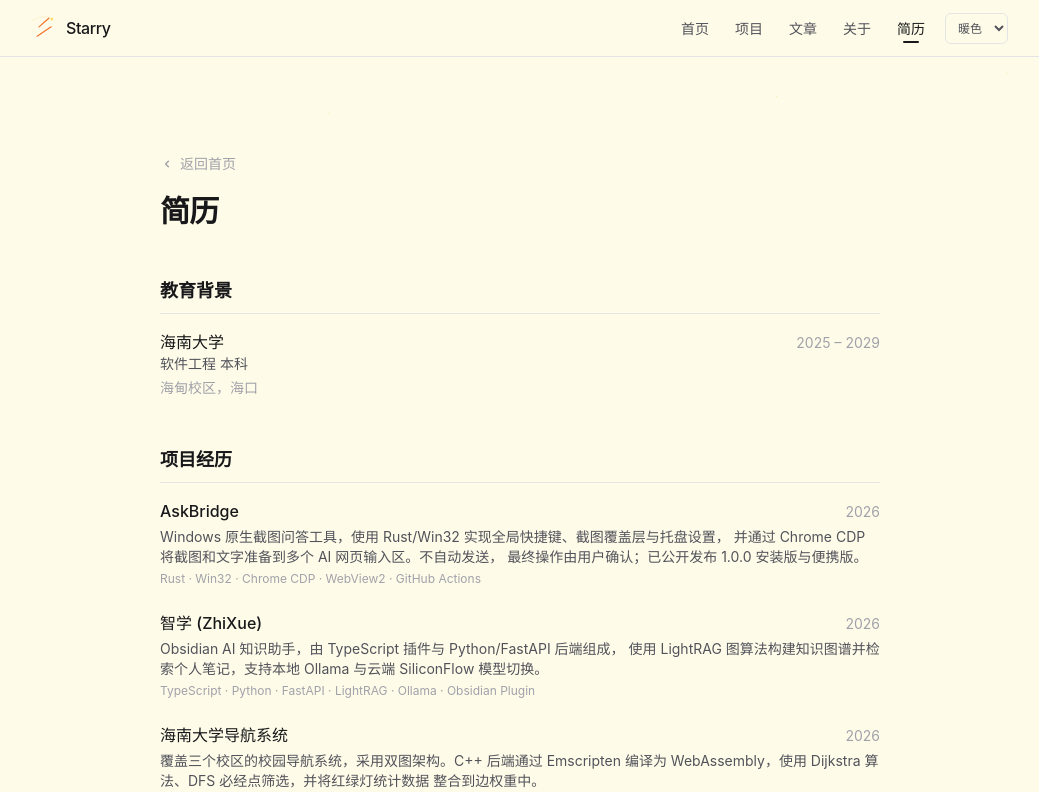
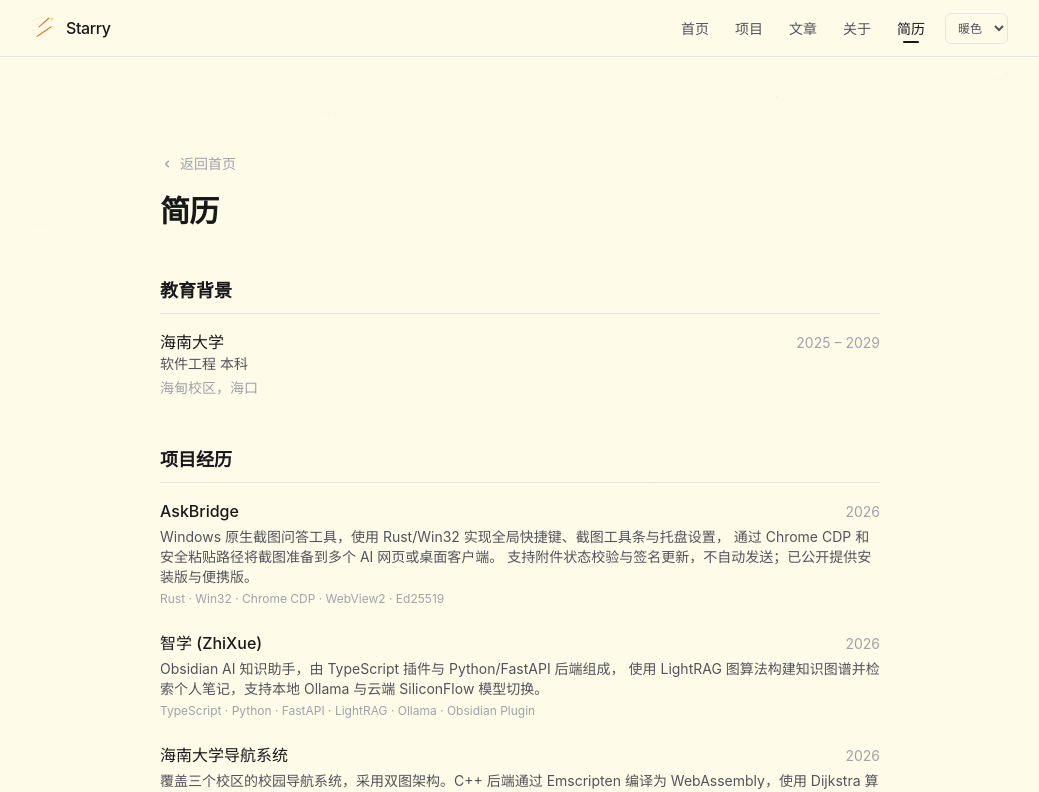
Before and after one commit to wanghongyu666qiang/starry-blog, a Next.js app: page /resume in a window 1280 px wide. Shown: the top 792 px of the page, without its empty margins (120-1159 px from the left). Built offline with nearby package versions, Linux system fonts and the light colour scheme.

Commit message:
content: update AskBridge showcase

```diff
--- a/src/app/resume/page.tsx
+++ b/src/app/resume/page.tsx
@@ -40,12 +40,12 @@ export default function ResumePage() {
               <span className="text-sm text-text-tertiary">2026</span>
             </div>
             <p className="mt-1 text-sm text-text-secondary">
-              Windows 原生截图问答工具，使用 Rust/Win32 实现全局快捷键、截图覆盖层与托盘设置，
-              并通过 Chrome CDP 将截图和文字准备到多个 AI 网页输入区。不自动发送，
-              最终操作由用户确认；已公开发布 1.0.0 安装版与便携版。
+              Windows 原生截图问答工具，使用 Rust/Win32 实现全局快捷键、截图工具条与托盘设置，
+              通过 Chrome CDP 和安全粘贴路径将截图准备到多个 AI 网页或桌面客户端。
+              支持附件状态校验与签名更新，不自动发送；已公开提供安装版与便携版。
             </p>
             <p className="mt-1 text-xs text-text-tertiary">
-              Rust &middot; Win32 &middot; Chrome CDP &middot; WebView2 &middot; GitHub Actions
+              Rust &middot; Win32 &middot; Chrome CDP &middot; WebView2 &middot; Ed25519
             </p>
           </div>
           <div>
--- a/src/content/projects/askbridge.md
+++ b/src/content/projects/askbridge.md
@@ -1,10 +1,10 @@
 ---
 title: "AskBridge"
-description: "Windows 原生截图问答工具：用全局快捷键截取屏幕内容并准备到 AI 网页输入区，以隐私边界和手动确认发送为核心。"
+description: "Windows 原生截图问答工具：用全局快捷键截取屏幕并安全准备到多个 AI 网页，支持附件状态校验与签名更新，始终由用户确认发送。"
 date: "2026-08-13"
-updated: "2026-08-24"
-role: "Independent Developer — 负责产品设计、Rust/Win32 客户端、Chrome CDP 自动化、安全边界、安装打包与发布验收"
-tech_stack: ["Rust", "Win32", "Chrome DevTools Protocol", "WebView2", "PowerShell", "GitHub Actions"]
+updated: "2026-08-31"
+role: "Independent Developer — 负责产品设计、Rust/Win32 客户端、浏览器与桌面端自动化、安全更新、安装打包及发布验收"
+tech_stack: ["Rust", "Win32", "Chrome DevTools Protocol", "WebView2", "Ed25519", "GitHub Actions"]
 github_url: "https://github.com/wanghongyu666qiang/AskBridge"
 status: "已完成"
 featured: true
@@ -20,7 +20,9 @@ featured: true
 - `Alt+Shift+Q`：使用默认模型和快速提示词准备截图内容
 - `Alt+W`：打开默认模型网页，进行纯文字提问
 
-当前源码支持 ChatGPT、Gemini、Claude、豆包和自定义 HTTPS 供应商。用户可以选择 AskBridge 专用 Chrome、已有桌面网页端或通用粘贴路径，在自动化能力与登录复用之间做取舍。
+当前代码版本为 **2.0.1**，支持 ChatGPT、Gemini、Claude、豆包、DeepSeek、智谱清言（GLM）、Kimi 和自定义 HTTPS 供应商。重新设计的截图工具条可以直接切换模型、复制截图或确认准备；模型选择会保存为下一次的默认项。
+
+浏览器侧提供四种可选路径：已有桌面网页端、AskBridge 专用 Chrome、通用粘贴，以及“专用 Chrome 优先，安全失败后通用粘贴”。桌面网页端和通用粘贴会在唯一输入区附近检测稳定的新附件结构；一旦已经执行粘贴但附件状态仍不确定，程序会停止并提示用户检查，不会猜测重试。
 
 ## 系统架构
 
@@ -30,18 +32,22 @@ featured: true
 - **askbridge-win**：实现托盘程序、截图覆盖层、原生设置界面、浏览器生命周期与供应商适配
 - **xtask**：承载发布产物、哈希和性能报告等可测试的工程校验逻辑
 
-自动准备网页时，AskBridge 通过 Chrome DevTools Protocol 维护持久连接与 Target Session，定位可编辑输入区并上传临时截图。页面、附件或目标状态不明确时会停止操作，避免猜测点击或重复写入。
+自动准备网页时，AskBridge 通过 Chrome DevTools Protocol 维护持久连接与 Target Session，定位可编辑输入区并上传临时截图。桌面网页端和受支持的 AI 客户端则通过窗口聚焦、单次粘贴和附件回执校验完成准备。页面、附件或目标状态不明确时会停止操作，避免猜测点击、重复粘贴或部分写入后切换路径。
 
 ## 隐私与安全边界
 
 AskBridge 不调用模型 API，也不运行本地模型；不会读取密码、Cookie、网页正文或历史对话。日志只记录阶段、耗时和错误类别，不保存问题原文、截图内容或完整聊天 URL。所有请求的 `auto_submit` 固定为 `false`，工具只负责准备内容，最终发送始终由用户决定。
 
-专用 Chrome 使用独立浏览器配置，不连接日常 Chrome 数据。需要临时落盘的截图会保存在 AskBridge 数据目录中，并在操作完成、失败或取消后删除。
+专用 Chrome 使用独立浏览器配置，不连接日常 Chrome 数据。需要临时落盘的截图会保存在 AskBridge 数据目录中，并在操作完成、失败或取消后删除；更新缓存也会在使用后或下次启动时清理。
+
+## 安全更新
+
+安装版会在启动时及每 24 小时检查一次 GitHub Releases，也可以从托盘手动检查。发现新版本后，只有在用户确认时才会下载安装包；客户端会同时核对 SHA-256 与维护者的离线 Ed25519 签名，再正常退出、原位置升级并重新启动。更新保留现有 `data`，失败时恢复原程序；便携版只提示新版本，由用户手动替换文件。
 
 ## 工程化与发布
 
-项目提供 Windows CI、格式检查、严格 Clippy、workspace 测试、Release 构建、安装包与便携包验证，以及真实 UI/浏览器流程的验收脚本。[AskBridge 1.0.0](https://github.com/wanghongyu666qiang/AskBridge/releases/tag/v1.0.0) 已通过 GitHub Releases 发布，提供 Windows 安装程序、便携 ZIP 与 SHA-256 校验文件，并以 Apache License 2.0 开源；当前 `main` 分支仍在继续迭代，部分新能力会早于下载版本。
+项目提供 Windows CI、最低 Rust 版本检查、格式检查、严格 Clippy、workspace 测试、Release 构建、安装包与便携包验证，以及真实 UI/浏览器流程的验收脚本。普通提交只运行 CI；与版本号一致的标签才触发发布流程，重新完成 MSVC 校验并生成安装程序、便携 ZIP、SHA-256 清单和离线签名。[AskBridge 2.0.1](https://github.com/wanghongyu666qiang/AskBridge/releases/tag/v2.0.1) 已作为公开 Release 发布，并以 Apache License 2.0 开源。
 
 ## 项目反思
 
-这个项目最难的部分不是“把图片放进网页”，而是在网页结构变化、浏览器状态不确定和多种登录方式并存时仍然保持可解释、可恢复且不误发送。开发过程中，我逐步把“失败时不猜测”和“发送权始终属于用户”落实为跨配置、运行时、打包与验收的系统约束。这让我更深入地理解了 Windows 原生开发、浏览器自动化与安全边界设计之间的关系。
+这个项目最难的部分不是“把图片放进网页”，而是在网页结构变化、浏览器与桌面客户端状态不确定、多种登录方式并存时，仍然保持可解释、可恢复且不误发送。开发过程中，我把“失败时不猜测”“发送权始终属于用户”从交互原则推进为跨配置、运行时、更新、打包与验收的系统约束，也把软件更新从单纯下载提升为一条可验证的信任链。这让我更深入地理解了 Windows 原生开发、浏览器自动化与安全交付之间的关系。
```
